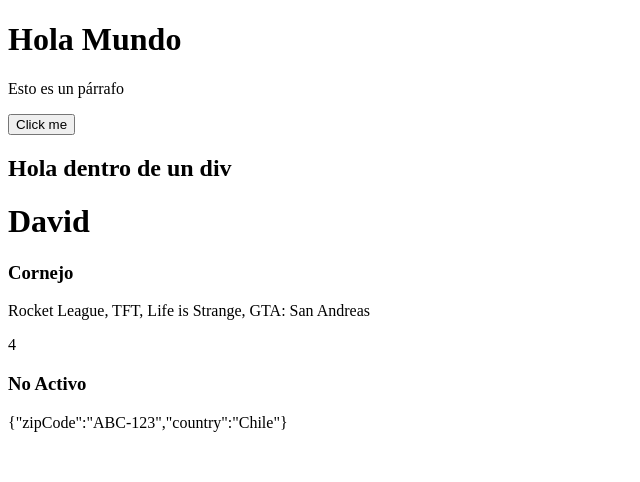
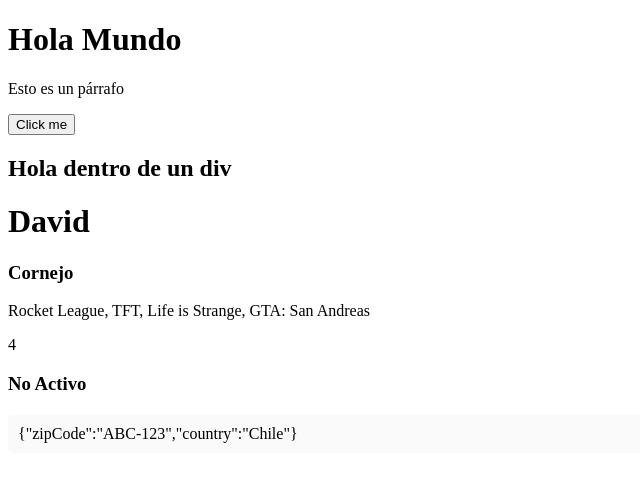
Before and after one commit to koerdev/first-steps-react, a React (Vite) app: page / in a window 1280 px wide. Shown: the top 482 px of the page, without its empty margins (0-640 px from the left). Built offline with nearby package versions, Linux system fonts and the light colour scheme.

Commit message:
feat: adding styles CSS

```diff
--- a/src/MyAwesomeApp.tsx
+++ b/src/MyAwesomeApp.tsx
@@ -1,3 +1,5 @@
+import type { CSSProperties } from "react";
+
 // Se recomienda dejar las variables constantes fuera de la función
 const firstName = 'David';
 const lastName = 'Cornejo';
@@ -8,6 +10,13 @@
 const address = {
   zipCode: 'ABC-123',
   country: 'Chile',
+};
+
+const myStyles: CSSProperties = {
+  backgroundColor: '#fafafa',
+  borderRadius: 5,
+  padding: 10,
+  marginTop: 20,
 };
 
 export function MyAwesomeApp() {
@@ -21,7 +30,7 @@
 
       <h3>{isActive ? 'Activo' : 'No Activo'}</h3>
 
-      <p>{JSON.stringify(address)}</p>
+      <p style={myStyles}>{JSON.stringify(address)}</p>
     </>
   );
 }
```
